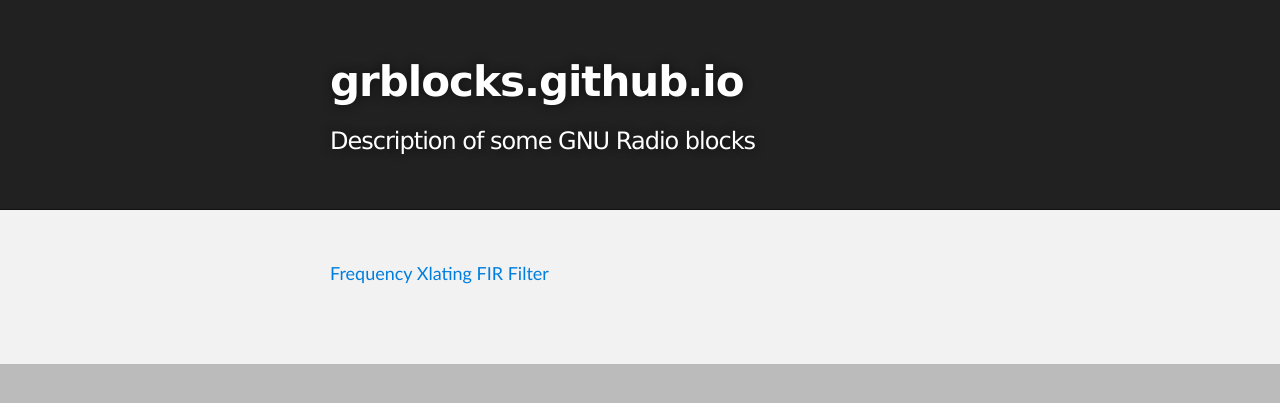
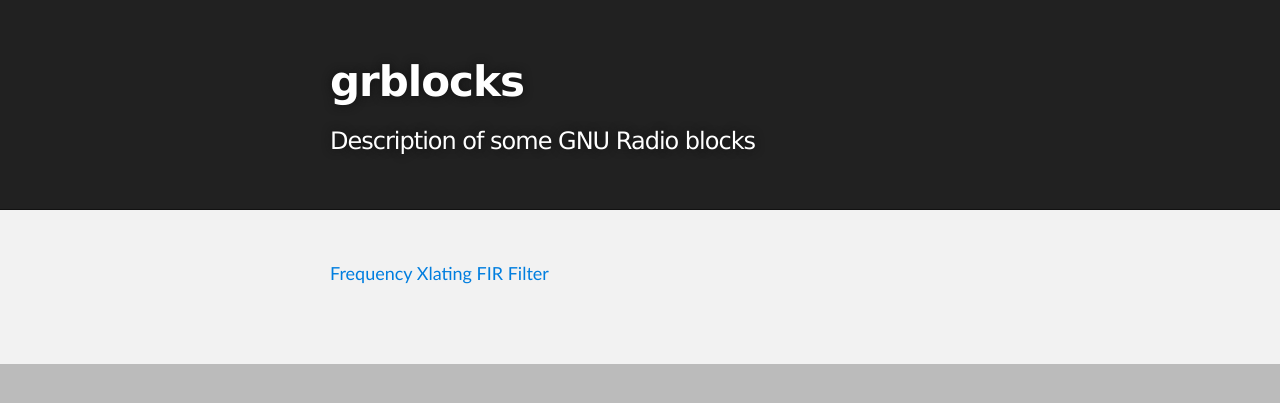
Before and after one commit to ha7ilm/grblocks, a Jekyll site: the page built from index.md, in a window 1280 px wide. Shown: the top 403 px of the page. Built offline with Jekyll 4.4.1, drawn with Linux system fonts in a browser that asks for light colours.

Commit message:
Fix title.

```diff
--- a/_layouts/default.html
+++ b/_layouts/default.html
@@ -16,7 +16,7 @@
     <!-- HEADER -->
     <div id="header_wrap" class="outer">
         <header class="inner">
-          <h1 id="project_title"><a href="/" class="headerlink">grblocks.github.io</a></h1>
+          <h1 id="project_title"><a href="/" class="headerlink">grblocks</a></h1>
           <h2 id="project_tagline">Description of some GNU Radio blocks</h2>
         </header>
     </div>
```
